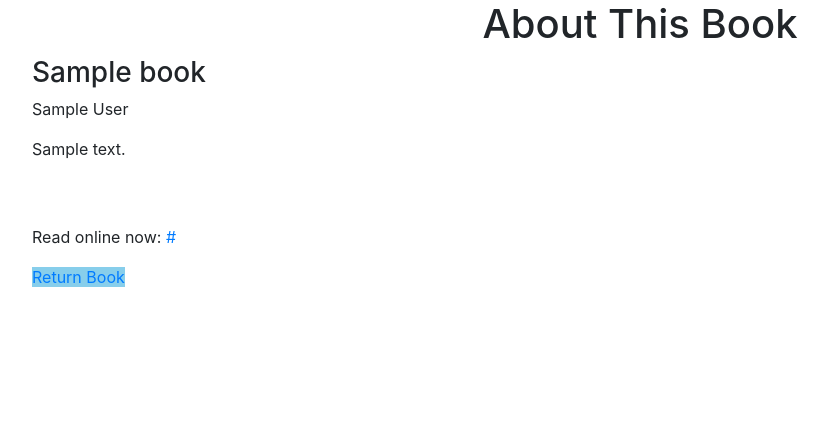
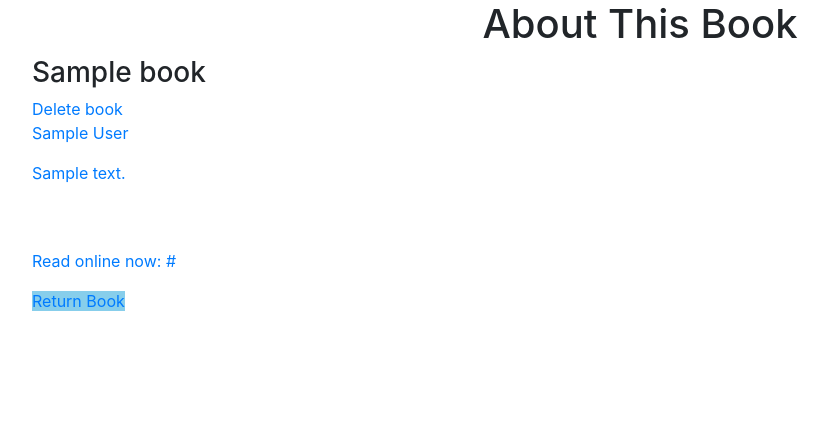
Before and after one commit to Janell-Huyck/overdrive-library, a Django app: page /digital_books/1/ in a window 1280 px wide. Shown: the part 124-549 px from the top of the page, without its empty margins (0-828 px from the left). Run offline with Django 3.2, Linux system fonts and the light colour scheme; a user stored in the database is signed in; tables that the repository leaves empty hold one stand-in row (values such as "Sample post"); some libraries are stand-ins or nearby versions.

Commit message:
delete book when user is superuser

```diff
--- a/digital_books/urls.py
+++ b/digital_books/urls.py
@@ -5,6 +5,7 @@ urlpatterns = [
     path('all_books', views.index, name='all_books'),
     path('create/', views.createBook, name='create_book'),
     path('create/gutenberg/', views.createGutenberg, name='create_gutenberg'),
+    path('<int:id>/delete/', views.delete_book, name='delete_book'),
     path('<int:id>/', views.detail_book, name='detail_book'),
     path('<int:id>/checkout', views.checkout_book, name='checkout'),
     path('<int:id>/checkin', views.checkin_book, name='checkin'),
--- a/digital_books/views.py
+++ b/digital_books/views.py
@@ -68,6 +68,13 @@ def createGutenberg(request):
     })
 
 
+def delete_book(request, id):
+    if request.user.is_superuser:
+        book = Book.objects.get(id=id)
+        book.delete()
+        return HttpResponseRedirect(reverse('all_books'))
+
+
 def detail_book(request, id):
     book = Book.objects.get(id=id)
     usr = CustomUser.objects.get(id=request.user.id)
--- a/templates/digital_books/book_detail.html
+++ b/templates/digital_books/book_detail.html
@@ -4,6 +4,9 @@
 <h1>About This Book</h1>
 
 <h3>{{ book.title }}</h3>
+{% if user.is_superuser and user.is_authenticated %}
+    <a href="{% url 'delete_book' book.id %}">Delete book</>
+{% endif %}
 <p>{{ book.author }}</p>
 <p>{{ book.description }}</p>
 
```
